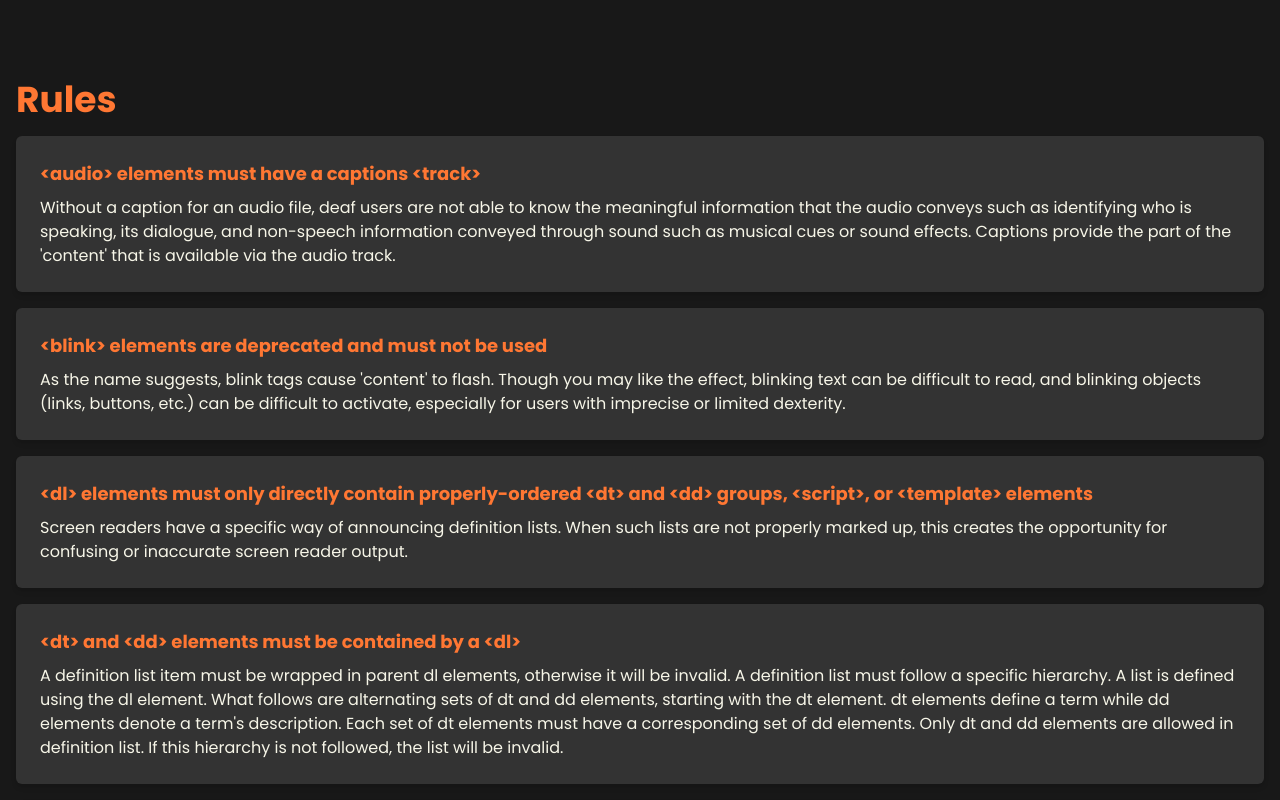
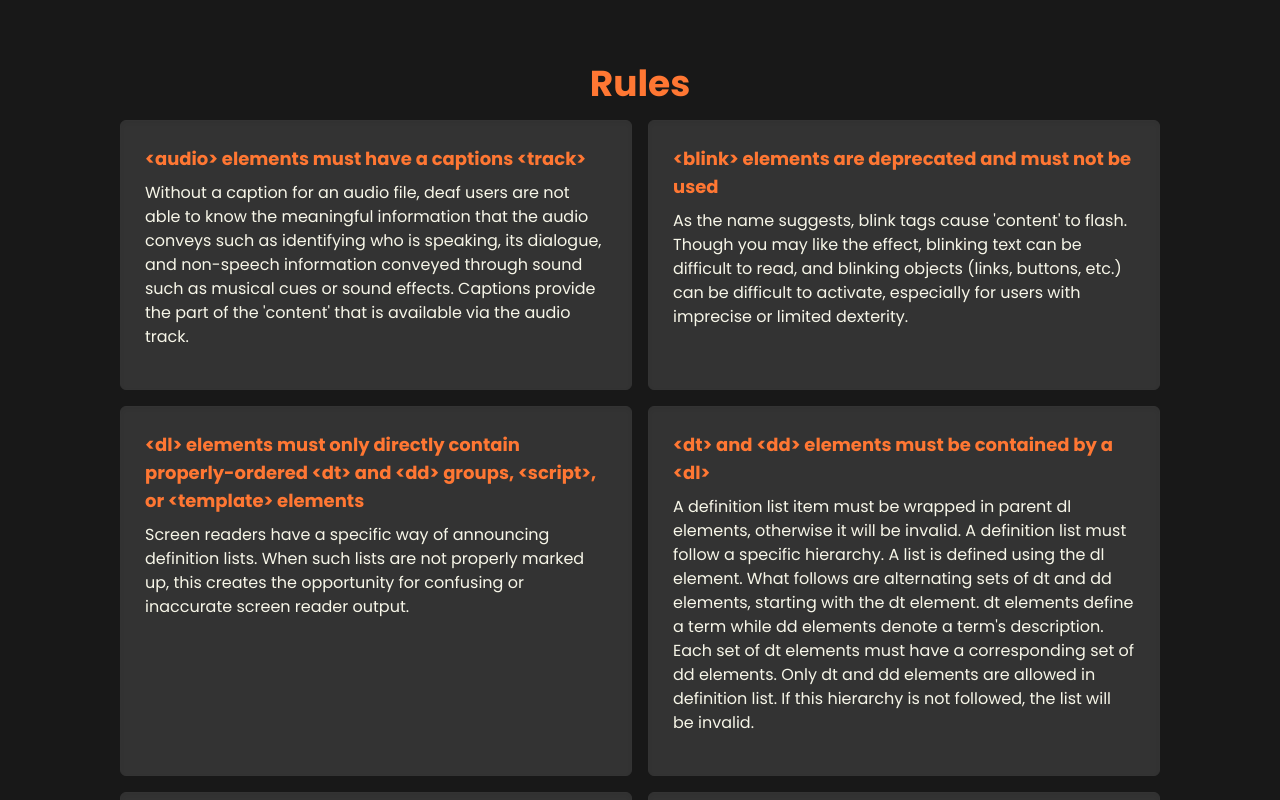
Before and after one commit to SmoIIy/charlie-tango-axe, a Next.js app: page /rules in a window 1280 px wide. Shown: the top 800 px of the page. Built offline with nearby package versions, Linux system fonts and the light colour scheme.

Commit message:
Interaktiv rulepage

```diff
--- a/src/app/rules/page.jsx
+++ b/src/app/rules/page.jsx
@@ -3,23 +3,26 @@ import Rules from "./rules.json";
 
 const RuleCard = ({ id, title, content }) => (
   <Link href={`/rules/${id}`}>
-    <div className="cursor-pointer bg-c-grey80 rounded-md shadow-md p-6 mb-4">
+    <article className="cursor-pointer bg-c-grey80 rounded-md mx-2 sm:mx-0 p-6 mb-4 max-w-lg h-full border border-c-grey80 hover:border-brand-orange70 shadow-inner hover:bg-c-grey90 transition-all duration-300">
       <h2 className="text-lg text-brand-orange70 font-semibold mb-2">{title}</h2>
-      <p>{content}</p>
-    </div>
+      <p className="max-w-prose">{content}</p>
+    </article>
   </Link>
 );
 
 const Rulepage = () => {
   return (
-    <div className="m-4">
-      <h1 className="text-4xl font-bold mb-4 text-brand-orange70">Rules</h1>
-      <div>
-        {Rules.map((rule, index) => (
-          <RuleCard key={index} id={rule.id} title={rule.title} content={rule.content} />
-        ))}
-      </div>
-    </div>
+   <>
+        <h1 className="text-4xl font-bold mb-4 text-brand-orange70 text-center">Rules</h1>
+        <section className="m-4 mx-auto max-w-6xl flex justify-center flex-wrap gap-4 items-stretch">
+
+
+            {Rules.map((rule, index) => (
+              <RuleCard key={index} id={rule.id} title={rule.title} content={rule.content} />
+            ))}
+
+        </section>
+   </>
   );
 };
 
```
